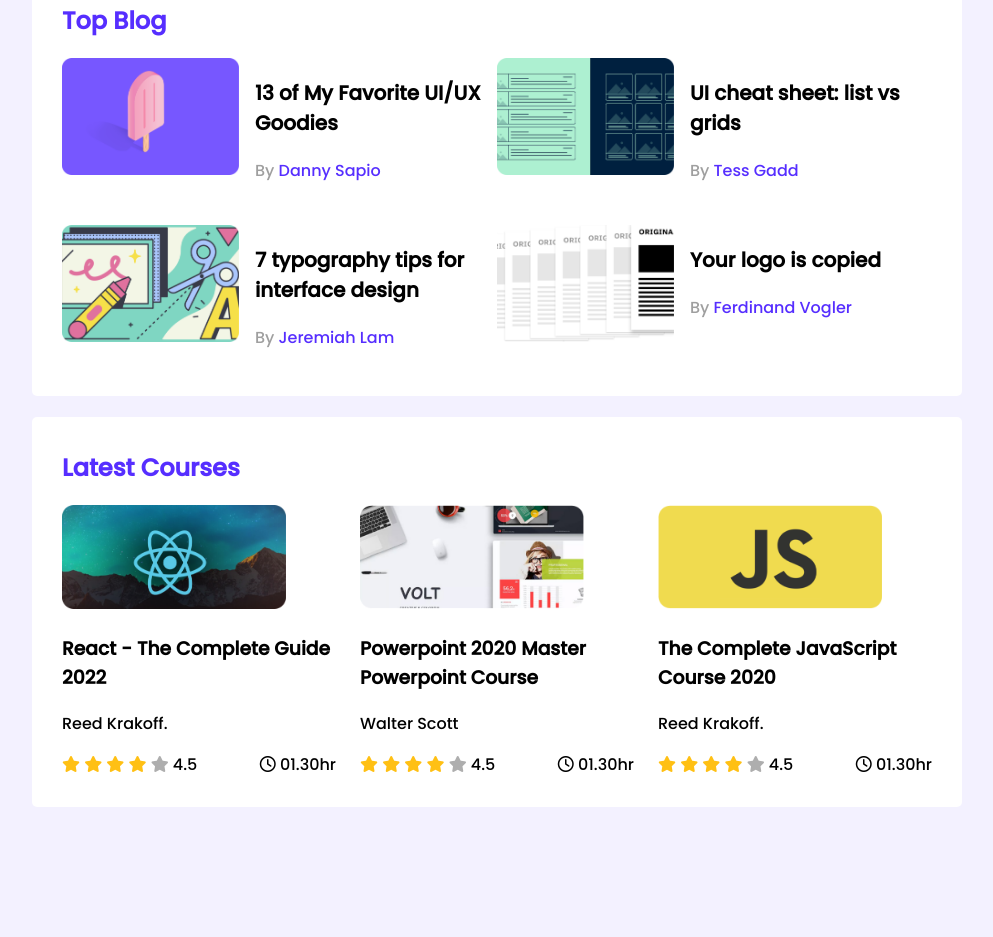
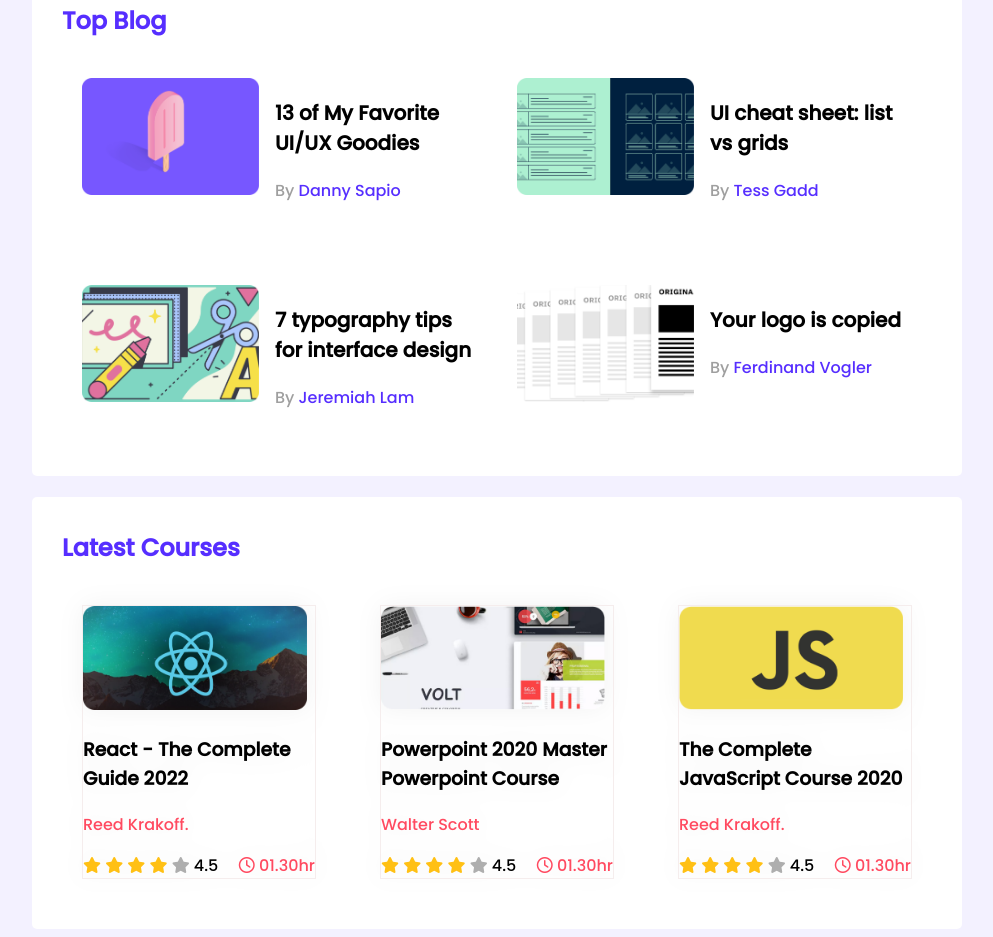
Before and after one commit to jahidhasan8/leader-board-css3, a plain HTML site: page index.html in a window 1280 px wide. Shown: the part 329-1266 px from the top of the page, without its empty margins (143-1136 px from the left). Before the commit the page ends 1144 px from the top, so only its background shows below. Drawn offline with Linux system fonts and the light colour scheme.

Commit message:
margin added

```diff
--- a/index.html
+++ b/index.html
@@ -110,7 +110,7 @@
                 </div>
                 <div class="course-detail">
                     <h3 class="course-title">React - The Complete Guide 2022</h3>
-                    <p class="course author">Reed Krakoff.</p>
+                    <p class="course-author">Reed Krakoff.</p>
                     <div class="course-info">
                         <div>
                             <i class="fa-solid fa-star filled"></i>
@@ -134,7 +134,7 @@
                 </div>
                 <div class="course-detail">
                     <h3 class="course-title">Powerpoint 2020 Master Powerpoint Course</h3>
-                    <p class="course author">Walter Scott</p>
+                    <p class="course-author">Walter Scott</p>
                     <div class="course-info">
                         <div>
                             <i class="fa-solid fa-star filled"></i>
@@ -158,7 +158,7 @@
                 </div>
                 <div class="course-detail">
                     <h3 class="course-title">The Complete JavaScript Course 2020</h3>
-                    <p class="course author">Reed Krakoff.</p>
+                    <p class="course-author">Reed Krakoff.</p>
                     <div class="course-info">
                         <div>
                             <i class="fa-solid fa-star filled"></i>
--- a/styles/style.css
+++ b/styles/style.css
@@ -47,6 +47,7 @@
 .player {
     display: flex;
     align-items: center;
+
 }
 
 .player img {
@@ -70,6 +71,7 @@
 
 .blog {
     display: flex;
+    margin: 20px;
 }
 
 .blog .thumbnail img {
@@ -104,6 +106,15 @@
     display: grid;
     grid-template-columns: repeat(3, 1fr);
     grid-column-gap: 24px;
+
+}
+
+.course {
+    margin: 20px;
+    border: 1px solid rgb(245, 237, 237);
+    /* border-radius: 50px; */
+    /* box-shadow: #F3F1FF; */
+    filter: drop-shadow(0 0 0.75rem rgba(0, 0, 0, 0.05));
 }
 
 .course .course-banner img {
@@ -111,10 +122,21 @@
     height: 104px;
 }
 
+.course-author {
+    color: #FF4A60;
+
+}
+
 .course-info {
     display: flex;
     align-items: center;
     justify-content: space-between;
+
+
+}
+
+.course-duration {
+    color: #FF4A60;
 
 }
 
@@ -163,8 +185,11 @@
     .container {
         width: 100%;
     }
- .players, .courses {
+
+    .players,
+    .courses {
         grid-template-columns: repeat(2, 1fr);
+
     }
 
 
```
